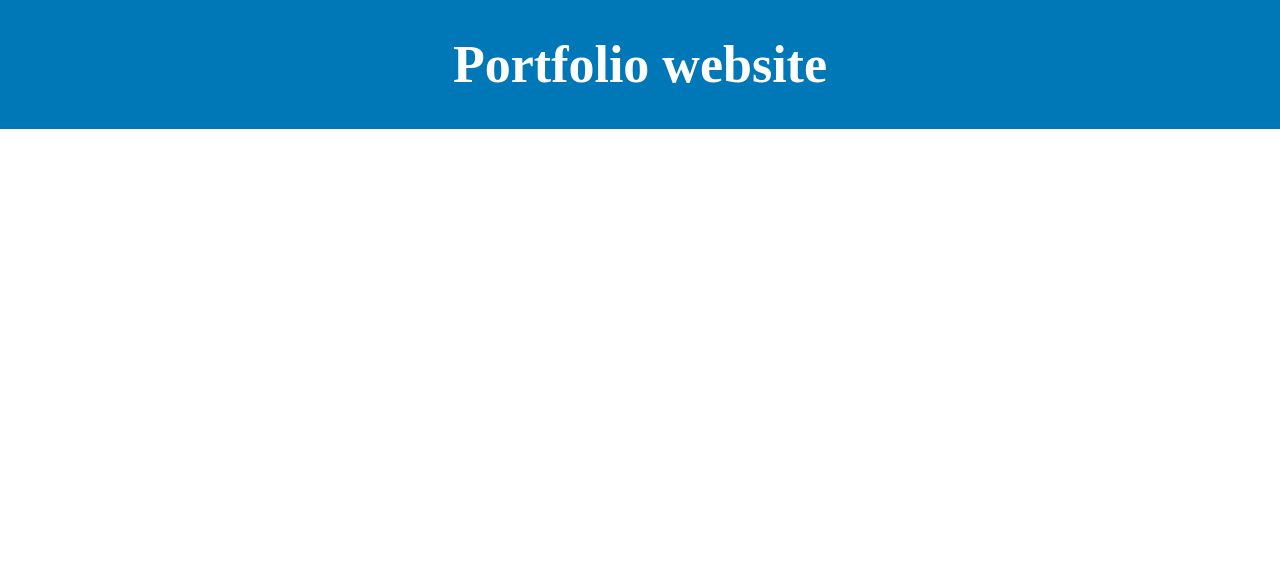
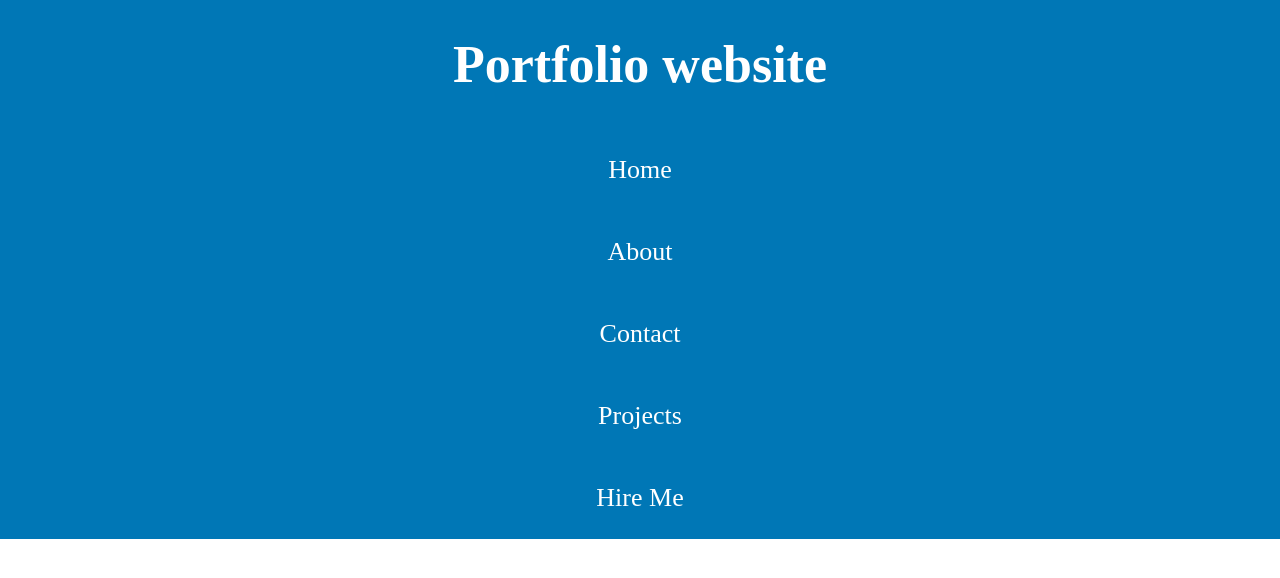
Before and after one commit to eliyasmd50/eliyas_Portfolio, a React (Vite) app: page / in a window 1280 px wide. Shown: the top 578 px of the page. Built offline with nearby package versions, Linux system fonts and the light colour scheme.

Commit message:
adding header componenets

```diff
--- a/src/App.tsx
+++ b/src/App.tsx
@@ -1,4 +1,5 @@
 import './App.css'
+import {Header} from './Header';
 
 function App() {
 
@@ -6,6 +7,7 @@ function App() {
     <>
      <header className='app-header'>
       <h1>Portfolio website</h1>
+      <Header />
      </header>
     </>
   )
--- /dev/null
+++ b/src/Header.tsx
@@ -0,0 +1,11 @@
+import type { JSX } from "react"
+
+export const Header = (): JSX.Element => {
+    return <>
+        <p>Home</p>
+        <p>About</p>
+        <p>Contact</p>
+        <p>Projects</p>
+        <p>Hire Me</p>
+    </>
+}
```
Also changed, not shown: 1 other file (tests, documents, lock files or other folders).
